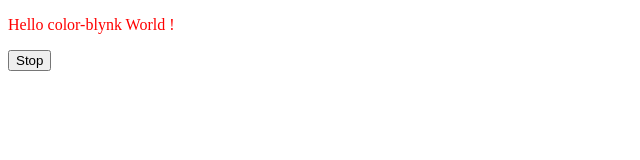
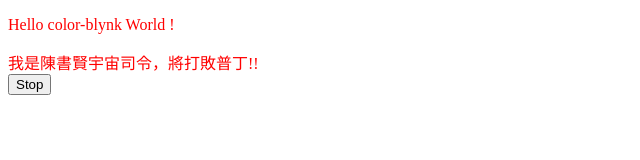
Before and after one commit to jsjh1100302/jsjh1100302.github.io, a plain HTML site: page index.html in a window 1280 px wide. Shown: the whole page, without its empty margins (0-640 px from the left). Drawn offline with Linux system fonts and the light colour scheme.

Commit message:
Update index.html

```diff
--- a/index.html
+++ b/index.html
@@ -29,6 +29,7 @@
 <body onload="changeColor();">
   <div id="my_box">
     <p>Hello color-blynk World !</p>
+    我是陳書賢宇宙司令，將打敗普丁!!
   </div>
 
   <button onclick="stopTextColor();">Stop</button>
```
